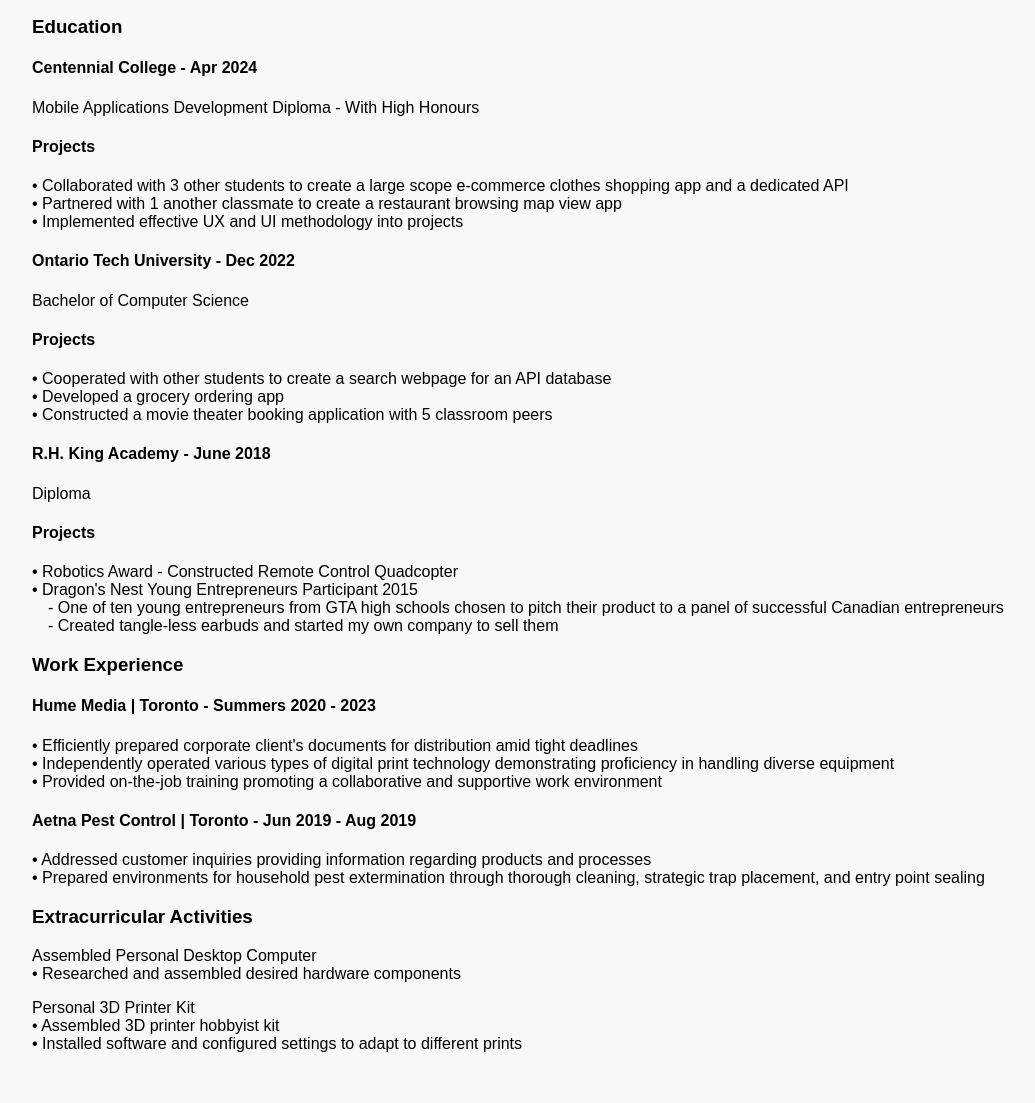
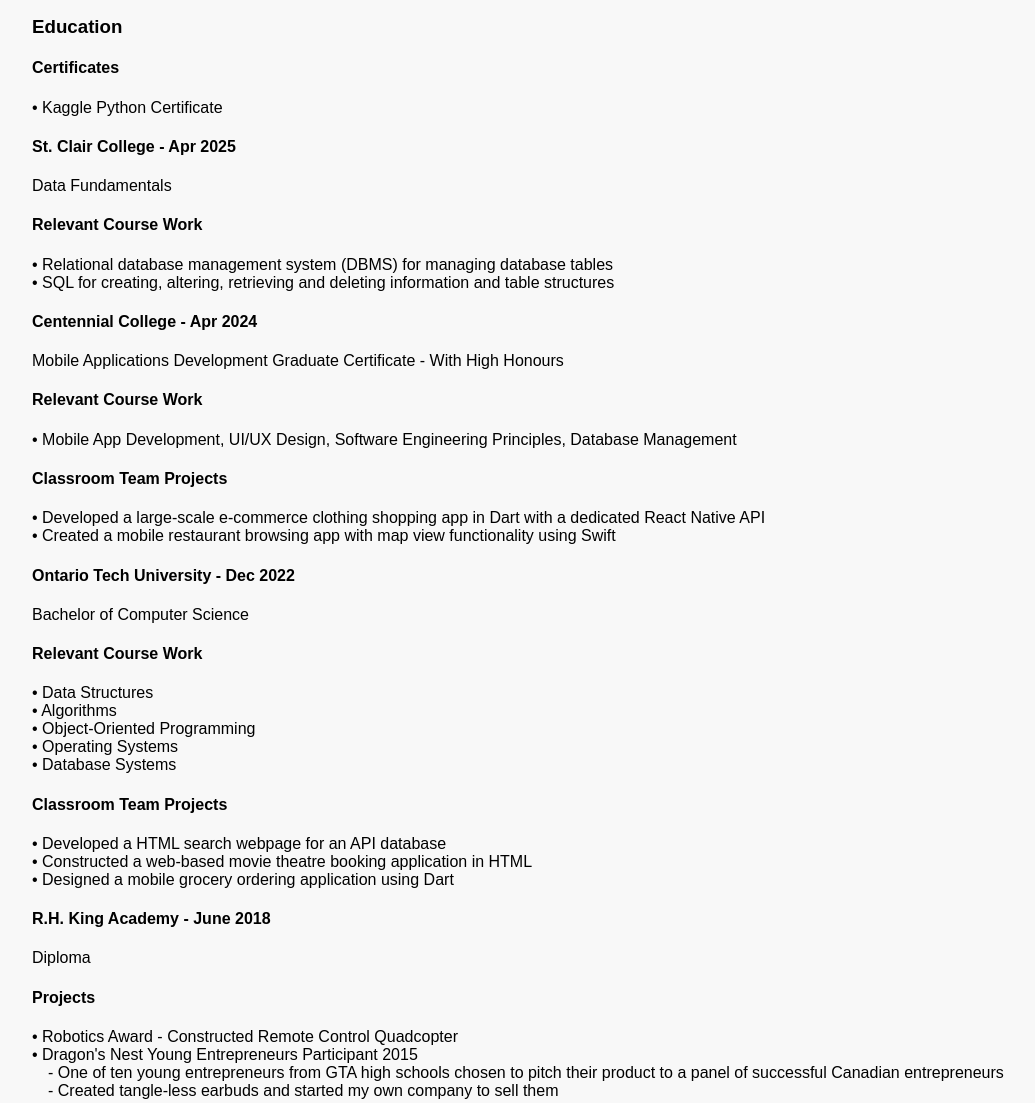
Before and after one commit to ColeAnam/PersonalWebsite, a plain HTML site: page resume.html in a window 1280 px wide. Shown: the part 744-1847 px from the top of the page, without its empty margins (108-1143 px from the left). Before the commit the page ends 1817 px from the top, so only its background shows below. Drawn offline with Linux system fonts and the light colour scheme.

Commit message:
Updated resume page

```diff
--- a/resume.html
+++ b/resume.html
@@ -20,6 +20,7 @@
     <div class="container">
         <section id="resume">
             <h2>Resume</h2>
+            <section id="TS">
                 <h3>Technical Skills</h3>
                 <p>
                     •	Programming Languages: C++, Java, JavaScript, Python, Kotlin, Swift, Dart<br />
@@ -30,7 +31,9 @@
                     •	Tools: Jupyter Notebook, Visual Studio Code, Android Studio, Xcode<br />
                     •	Methodologies: Agile, Scrum, UX/UI Design<br />
                 </p>
+            </section>
 
+            <section id="HS">
                 <h3>Hard Skills</h3>
                 <p>
                     •	Mobile App Development: iOS, Android (Native & Cross-Platform)<br />
@@ -39,7 +42,9 @@
                     •	Testing & Debugging: Unit Tests, Integration Tests, Debugging Techniques<br />
                     •	Database Management: SQL, Data Modeling<br />
                 </p>
+            </section>
 
+            <section id="SS">
                 <h3>Soft Skills</h3>
                 <p>
                     •	Problem-Solving & Critical Thinking: Analytical and independent with a focus on finding effective solutions<br />
@@ -50,31 +55,68 @@
                     •	Adaptability: Flexible and adaptable to changing priorities and work environments<br />
                     •	Commitment: Highly motivated and dedicated to achieving goals<br />
                 </p>
+            </section>
 
+            <section id="Education">
                 <h3>Education</h3>
 
+                <section id="Certif">
+                    <h4>Certificates</h4>
+                    <p>
+                        •	Kaggle Python Certificate
+                    </p>
+                </section>
+
+                <section id="StClair">
+                    <h4>St. Clair College - Apr 2025</h4>
+                    <p>
+                        Data Fundamentals
+                    </p>
+                    <h4>Relevant Course Work</h4>
+                    <p>
+                        •	Relational database management system (DBMS) for managing database tables<br />
+                        •	SQL for creating, altering, retrieving and deleting information and table structures
+                    </p>
+                </section>
+
+                <section id="Centennial">
                     <h4>Centennial College - Apr 2024</h4>
                     <p>
-                    Mobile Applications Development Diploma - With High Honours
+                        Mobile Applications Development Graduate Certificate - With High Honours
                     </p>
-                <h4>Projects</h4>
+                    <h4>Relevant Course Work</h4>
                     <p>
-                    • Collaborated with 3 other students to create a large scope e-commerce clothes shopping app and a dedicated API<br />
-                    • Partnered with 1 another classmate to create a restaurant browsing map view app<br />
-                    • Implemented effective UX and UI methodology into projects
+                        •	Mobile App Development, UI/UX Design, Software Engineering Principles, Database Management
                     </p>
+                    <h4>Classroom Team Projects</h4>
+                    <p>
+                        •	Developed a large-scale e-commerce clothing shopping app in Dart with a dedicated React Native API<br />
+                        •	Created a mobile restaurant browsing app with map view functionality using Swift
+                    </p>
+                </section>
 
+                <section id="OntTech">
                     <h4>Ontario Tech University - Dec 2022</h4>
                     <p>
                         Bachelor of Computer Science
                     </p>
-                <h4>Projects</h4>
+                    <h4>Relevant Course Work</h4>
                     <p>
-                    • Cooperated with other students to create a search webpage for an API database<br />
-                    • Developed a grocery ordering app<br />
-                    • Constructed a movie theater booking application with 5 classroom peers
+                        •	Data Structures<br />
+                        •	Algorithms<br />
+                        •	Object-Oriented Programming<br />
+                        •	Operating Systems<br />
+                        •	Database Systems<br />
                     </p>
+                    <h4>Classroom Team Projects</h4>
+                    <p>
+                        •	Developed a HTML search webpage for an API database<br />
+                        •	Constructed a web-based movie theatre booking application in HTML<br />
+                        •	Designed a mobile grocery ordering application using Dart
+                    </p>
+                </section>
 
+                <section id="RHKing">
                     <h4>R.H. King Academy - June 2018</h4>
                     <p>
                         Diploma
@@ -86,22 +128,31 @@
                         &emsp;-	One of ten young entrepreneurs from GTA high schools chosen to pitch their product to a panel of successful Canadian entrepreneurs<br />
                         &emsp;-	Created tangle-less earbuds and started my own company to sell them
                     </p>
+                </section>
+            </section>
 
+            <section id="WE">
                 <h3>Work Experience</h3>
 
+                <section id="Hume">
                     <h4>Hume Media | Toronto - Summers 2020 - 2023</h4>
                     <p>
                         • Efficiently prepared corporate client's documents for distribution amid tight deadlines<br />
                         • Independently operated various types of digital print technology demonstrating proficiency in handling diverse equipment<br />
                         • Provided on-the-job training promoting a collaborative and supportive work environment
                     </p>
+                </section>
 
+                <section id="Aetna">
                     <h4>Aetna Pest Control | Toronto - Jun 2019 - Aug 2019</h4>
                     <p>
                         • Addressed customer inquiries providing information regarding products and processes<br />
                         • Prepared environments for household pest extermination through thorough cleaning, strategic trap placement, and entry point sealing
                     </p>
+                </section>
+            </section>
 
+            <section id="EA">
                 <h3>Extracurricular Activities</h3>
                 <p>
                     Assembled Personal Desktop Computer<br />
@@ -114,6 +165,8 @@
                     • Installed software and configured settings to adapt to different prints
                 </p>
             </section>
+
+        </section>
     </div>
 </body>
 </html>
```
Also changed, not shown: portfolio.html (+1 -1 lines). Lines whose indentation alone changed are shown as unchanged.
